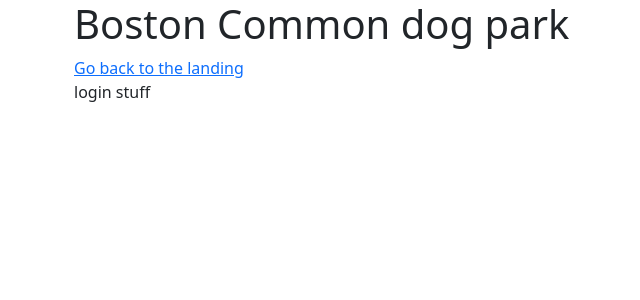
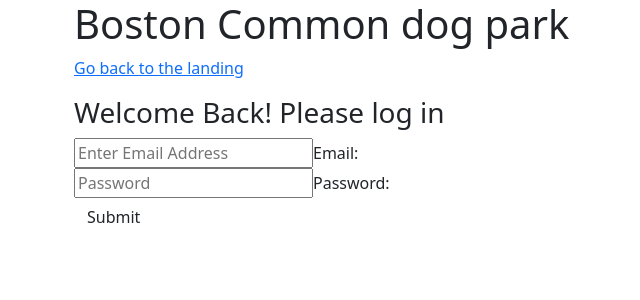
Before and after one commit to Nathan-Langione/PandA-solo-project, a React (Create React App) app in the folder client/: page /login in a window 1280 px wide. Shown: the top 300 px of the page, without its empty margins (8-648 px from the left). Built offline with nearby package versions, Linux system fonts and the light colour scheme.

Commit message:
working on views

```diff
--- a/client/src/App.js
+++ b/client/src/App.js
@@ -3,7 +3,7 @@
 //import './App.css';
 import { Router } from '@reach/router';
 import Landing from './views/Landing';
-import Login from './views/LoginAndReg';
+import Login from './components/Login';
 import UserProfile from './views/UserProfile';
 import EditUserProfile from './views/EditPetProfile';
 import AllUserProfiles from './views/AllUserProfiles';
--- /dev/null
+++ b/client/src/components/Login.js
@@ -0,0 +1,69 @@
+
+import React, { useState } from 'react';
+import axios from 'axios';
+import { navigate, Link, } from '@reach/router';
+
+
+const Login = (props) => {
+    const [email, setEmail] = useState('');
+    const [password, setPassword] = useState('');
+    const [errMessage, setErrMessage] = useState('');
+
+    const login = (e) => {
+        e.preventDefault();
+        axios.post('http://localhost:8000/api/admin/login', {
+            email: email,
+            password: password
+        },
+            { withCredentials: true })
+            .then(response => {
+                console.log("login data", response.data);
+                navigate(`/admin/home`)
+            })
+            .catch(error => {
+                console.log("problem with login.js", error);
+                setErrMessage(error.response.data.msg);
+            })
+    };
+    return (
+        <>
+            <header className="container">
+                <h1>Boston Common dog park</h1>
+                <Link to={"/"}>
+                    Go back to the landing
+                </Link>
+            </header>
+
+            <div className="container">
+                <div className="row">
+                    <div className="col s6">
+                        <p>{errMessage ? errMessage : ""}</p>
+                        <form onSubmit={login}>
+                            <h3>Welcome Back! Please log in </h3>
+                            <div className="input-field col s12 input-field input[type=text]:focus">
+                                <input
+                                    type="text"
+                                    placeholder="Enter Email Address"
+                                    value={email}
+                                    onChange={(e) => setEmail(e.target.value)} />
+                                <label>Email:</label>
+                            </div>
+                            <div className="input-field col s12 blue-field">
+                                <input
+                                    type="password"
+                                    placeholder="Password"
+                                    value={password}
+                                    onChange={(e) => setPassword(e.target.value)} />
+                                <label>Password:</label>
+                            </div>
+                            <button className="btn waves-effect waves-light blue" type="submit" name="action">Submit
+                            </button>
+                        </form>
+                    </div>
+                </div>
+            </div>
+        </>
+    )
+};
+
+export default Login;
--- a/client/src/views/Landing.js
+++ b/client/src/views/Landing.js
@@ -1,5 +1,7 @@
 import React from "react";
 import { Link } from '@reach/router';
+
+
 const Landing = () => {
 
 
--- a/client/src/views/LoginAndReg.js
+++ /dev/null
@@ -1,21 +0,0 @@
-import React from "react";
-import { Link } from '@reach/router';
-const Landing = () => {
-
-
-    return (
-        <>
-            <header className="container">
-                <h1>Boston Common dog park</h1>
-                <Link to={"/"}>
-                    Go back to the landing
-                </Link>
-            </header>
-
-            <div className="container">
-                <p>login stuff</p>
-            </div>
-        </>
-    )
-}
-export default Landing;
```
Also changed, not shown: client/src/components/Register.js (added), 1 other file (tests, documents, lock files or other folders).
